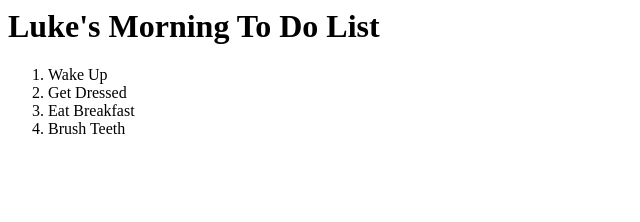
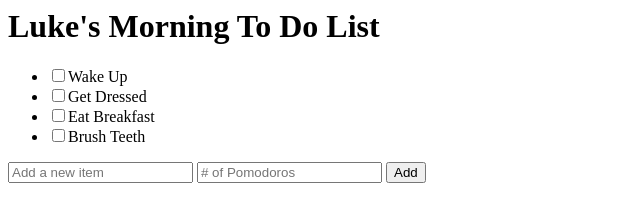
Before and after one commit to lukeb02/To_Do_App_1, a plain HTML site: page index.html in a window 1280 px wide. Shown: the whole page, without its empty margins (0-640 px from the left). Drawn offline with Linux system fonts and the light colour scheme.

Commit message:
Change 1

```diff
--- a/index.html
+++ b/index.html
@@ -4,11 +4,14 @@
     </head>
     <body>
        <h1> Luke's Morning To Do List</h1>
-        <ol>
-        <li>Wake Up</li>
-        <li>Get Dressed</li>
-        <li>Eat Breakfast</li>
-        <li>Brush Teeth</li>
-        </ol>
+        <ul>
+            <li><input type ="checkbox">Wake Up</li>
+            <li><input type ="checkbox">Get Dressed</li>
+            <li><input type ="checkbox">Eat Breakfast</li>
+            <li><input type ="checkbox">Brush Teeth</li>
+        </ul>
+       <input type = "text" placeholder = "Add a new item">
+       <input type = "number" placeholder = "# of Pomodoros">
+       <input type = "submit" value = Add todo>
     </body>
 </html>
```
